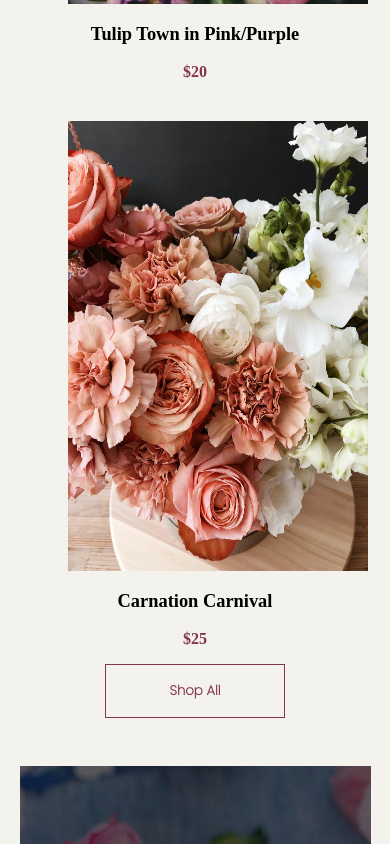
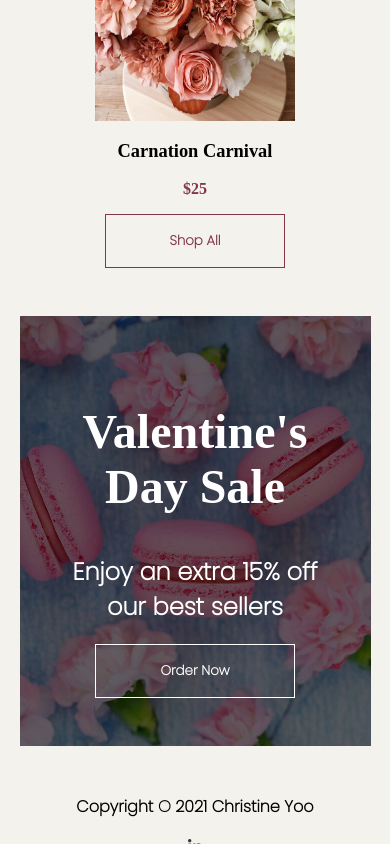
Before and after one commit to christineyoo/sweet-bloom, a React (Create React App) app: page / in a window 390 px wide. Shown: the part 1740-2584 px from the top of the page. Built offline with nearby package versions, Linux system fonts and the light colour scheme; no server answers; a web font is replaced by a local one.

Commit message:
make landing page responsive

```diff
--- a/src/pages/landing/Landing.css
+++ b/src/pages/landing/Landing.css
@@ -24,6 +24,10 @@ article {
   flex: 1;
   font-family: 'Caudex', serif;
   font-size: 1rem;
+}
+
+.landing-flex-1 > img {
+  height: 300px;
 }
 
 .landing-flex-2 {
@@ -104,9 +108,7 @@ body {
   -moz-background-size: cover;
   -o-background-size: cover;
   background-size: cover;
-  padding-left: 5%;
-  padding-right: 5%;
-  padding: 10rem;
+  padding: 3rem;
   text-align: center;
   color: #ffffff;
 }
@@ -129,6 +131,10 @@ body {
   background-color: #ffffff;
   color: #83364b;
   cursor: pointer;
+}
+
+#carnations {
+  width: 200px;
 }
 
 @media all and (min-width: 800px) {
@@ -158,4 +164,16 @@ body {
   .landing-flex-1 {
     padding: 4rem 1rem 1rem 1rem;
   }
+
+  .landing-flex-1 > img {
+    height: 450px;
+  }
+
+  #carnations {
+    width: 300px;
+  }
+
+  #ad {
+    padding: 10rem;
+  }
 }
--- a/src/pages/landing/Landing.js
+++ b/src/pages/landing/Landing.js
@@ -20,7 +20,7 @@ class Landing extends Component {
           <h2>Order Now and Get Same-Day-Delivery</h2>
           <div className='landing-flex'>
             <section className='landing-flex-1'>
-              <img src={stockPhoto3} height='450px' alt='sunflowers' />
+              <img src={stockPhoto3} alt='sunflowers' />
               <h3
                 style={{
                   fontSize: '1.15rem',
@@ -33,7 +33,7 @@ class Landing extends Component {
               <p style={{ color: '#83364b', fontWeight: '600' }}>$15</p>
             </section>
             <section className='landing-flex-1'>
-              <img src={stockPhoto2} height='450px' alt='tulips' />
+              <img src={stockPhoto2} alt='tulips' />
               <h3
                 style={{
                   fontSize: '1.15rem',
@@ -48,9 +48,8 @@ class Landing extends Component {
             <section className='landing-flex-1'>
               <img
                 src={stockPhoto1}
-                width='300px'
-                height='450px'
                 alt='carnations'
+                id='carnations'
               />
               <h3
                 style={{
```
